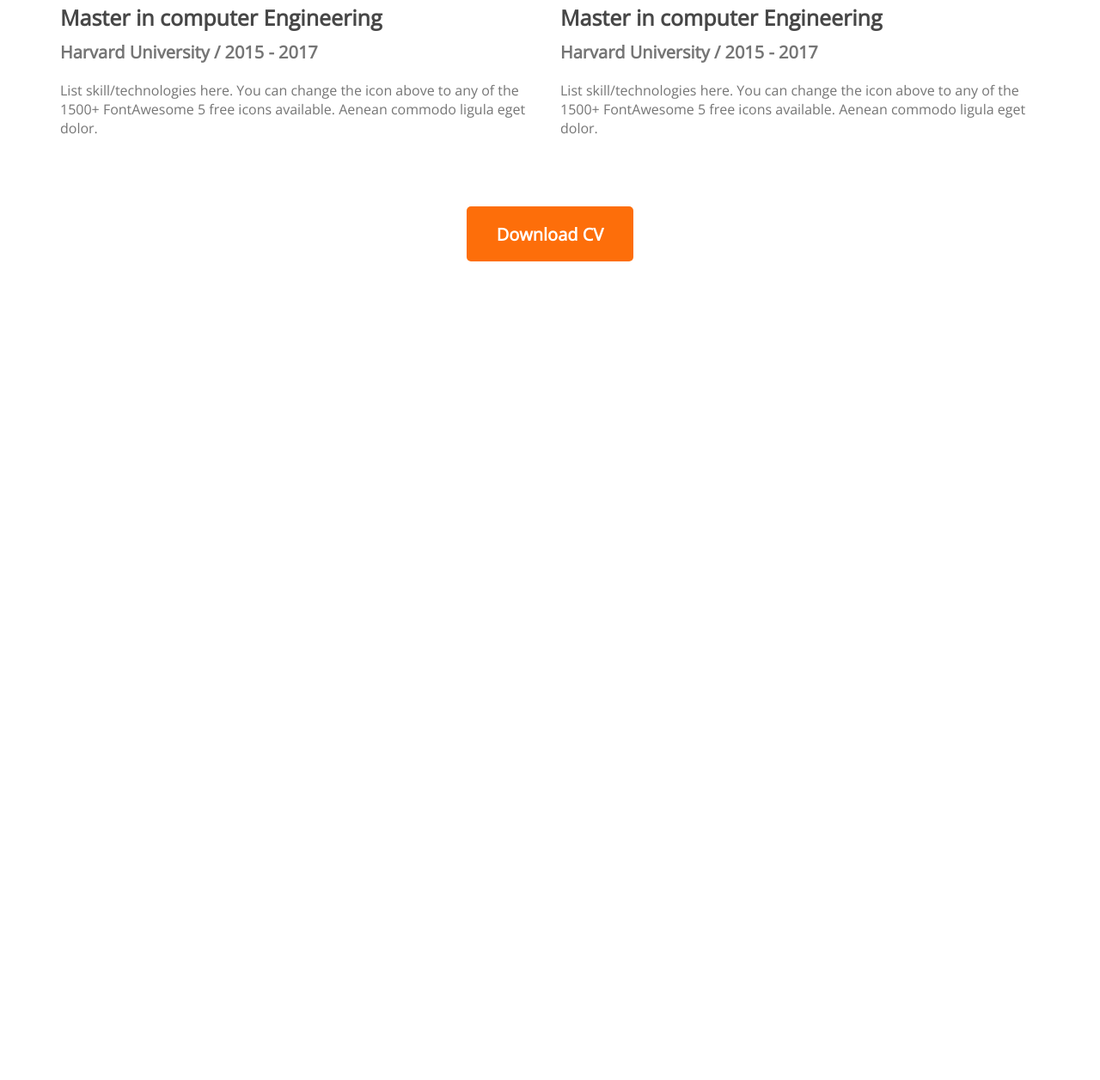
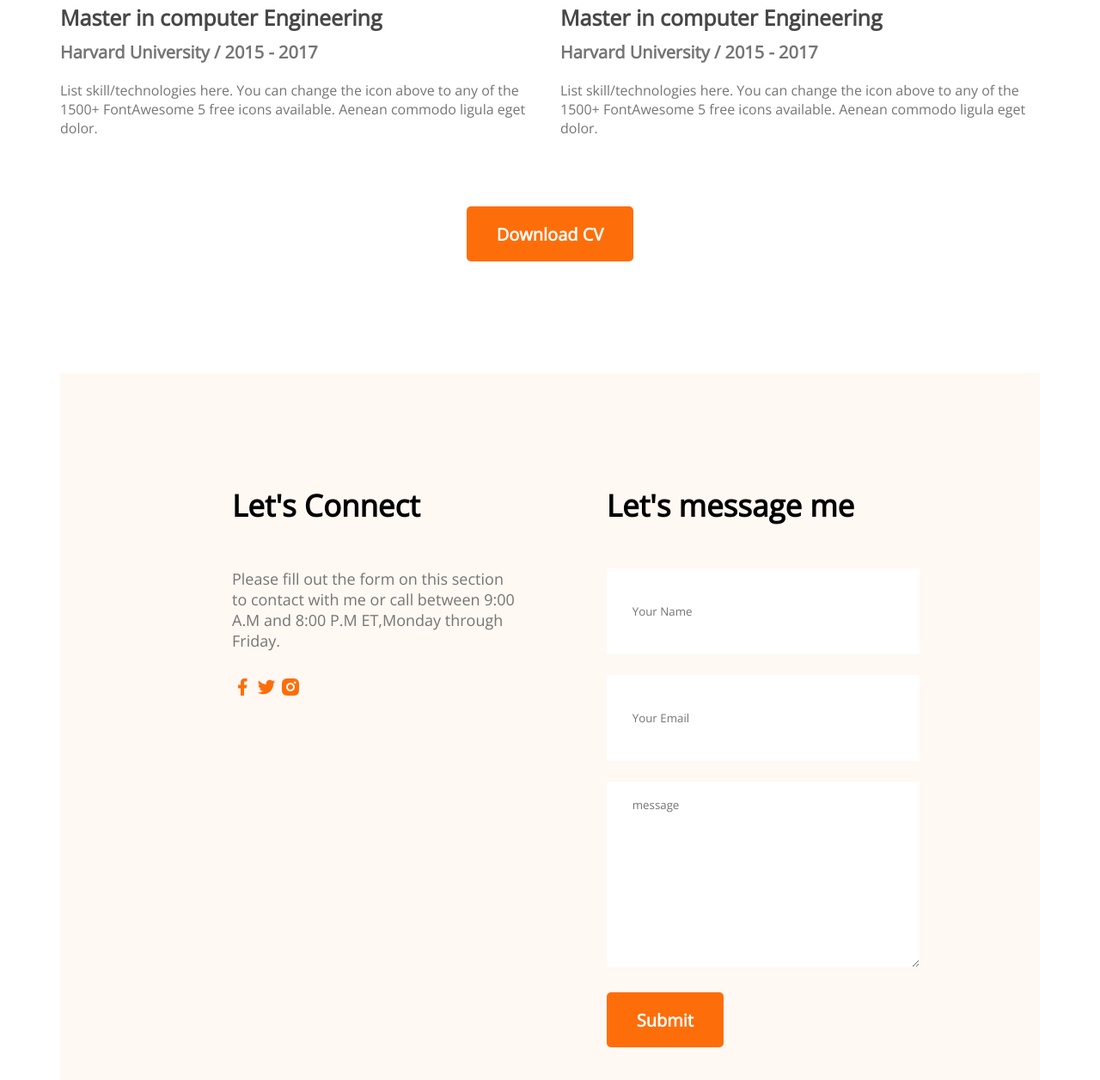
Before and after one commit to shakib757/developer-portfolio, a plain HTML site: page index.html in a window 1280 px wide. Shown: the part 2747-4003 px from the top of the page at 86% size. Before the commit the page ends 3051 px from the top, so only its background shows below. Drawn offline with nearby package versions, Linux system fonts and the light colour scheme.

Commit message:
contact us added

```diff
--- a/index.html
+++ b/index.html
@@ -138,8 +138,33 @@
             <div class="resume-button">
                 <button class="btn-primary">Download CV</button>
             </div>
-
-        </section>
+         </section>
+         <!-- contact section -->
+         <section class="contact">
+            <div>
+                <h3 class="section-title">Let's Connect</h3>
+                <p class="section-dc">
+                    Please fill out the form on this section to contact with me or call between 9:00 A.M and 8:00 P.M ET,Monday through Friday.</p>
+                <a href="" class="h">
+                <img src="images/icons/facebook.png">
+            </a>
+                <a href="" class="h">
+                <img src="images/icons/twitter.png">
+            </a>
+                <a href="" class="h">
+                <img src="images/icons/insta.png">
+            </a>
+            </div>
+            <div>
+                <h3 class="section-title">Let's message me</h3>
+                <form action="">
+                    <input type="text" name="" id="" placeholder="Your Name">
+                    <input type="email" placeholder="Your Email">
+                    <textarea name="" id="" cols="30" rows="10" placeholder="message"></textarea>
+                    <input type="submit" class="btn-primary" value="Submit"
+                </form>
+            </div>
+         </section>
      </main>
 </body>
 </html>
--- a/styles/portfolio.css
+++ b/styles/portfolio.css
@@ -155,3 +155,25 @@ color: #757575;
     margin-top: 50px;
     text-align: center;
 }
+/* contact styles */
+.contact{
+    display: flex;
+    gap:100px;
+    background-color: #fff8f3;
+    padding: 130px 200px;
+}
+.contact .section-title{
+    text-align: left;
+}
+.contact input[type="text"],input[type="email"], textarea{
+    margin-bottom: 24px;
+    border: 0;
+    width: 100%;
+    padding: 18px 30px;
+}
+input{
+    height: 64px;
+}
+.contact a{
+    text-decoration: none;
+}
```
